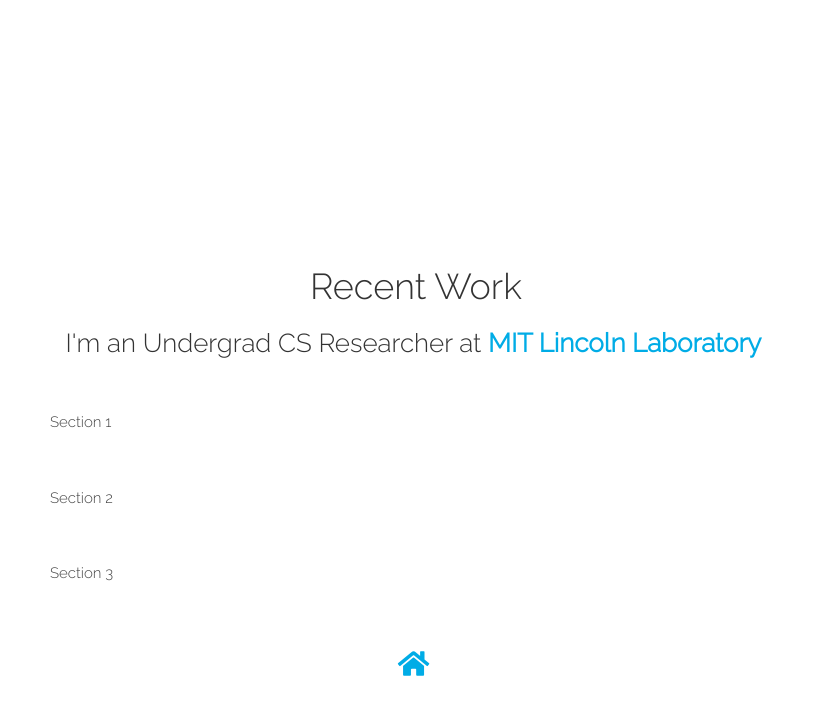
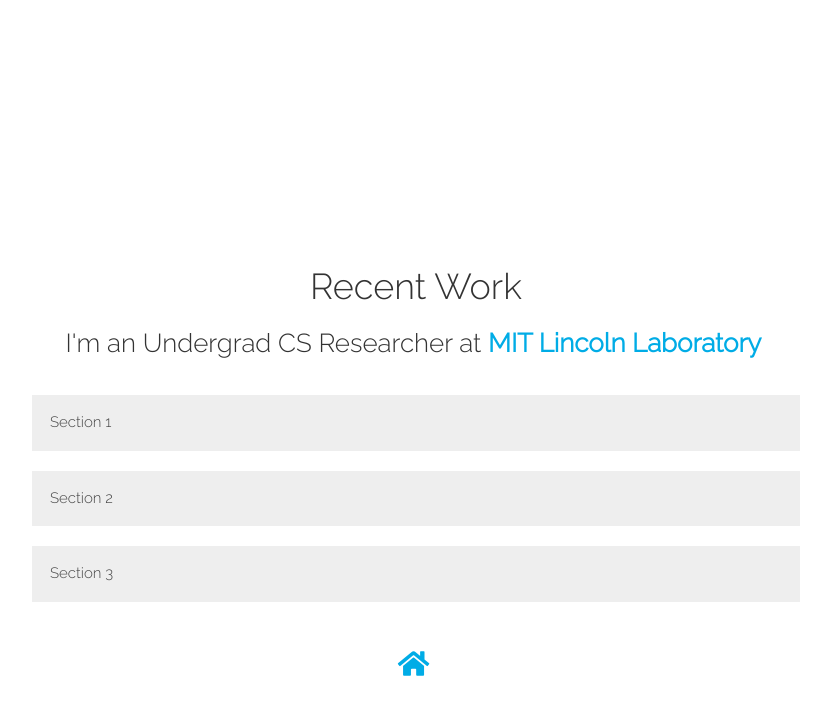
Before and after one commit to EvanDietrich/EvanDietrich.github.io, a Jekyll site: the page updates.html, which Jekyll copies as it is, in a window 1280 px wide. Shown: the top 715 px of the page, without its empty margins (224-1055 px from the left). Built offline with Jekyll 4.4.1, drawn with Linux system fonts in a browser that asks for light colours; nearby versions of some CDN libraries; library files that are not in the unit come from our copies.

Commit message:
Update updates.html

```diff
--- a/updates.html
+++ b/updates.html
@@ -36,7 +36,7 @@
 
 <style>
 .accordion {
-  background-color: transparent;
+  background-color: #eee;
   color: #444;
   cursor: pointer;
   padding: 18px;
@@ -49,7 +49,7 @@
 }
 
 .active, .accordion:hover {
-  background-color: transparent;
+  background-color: #ccc;
   border: none;
 }
 
@@ -80,9 +80,9 @@
   border: none;
 }
 
-/*.panel, .panel-group .panel-heading+.panel-collapse>.panel-body{
+.panel, .panel-group .panel-heading+.panel-collapse>.panel-body{
     border: none;
-}*/
+}
 </style>
 
 
```
